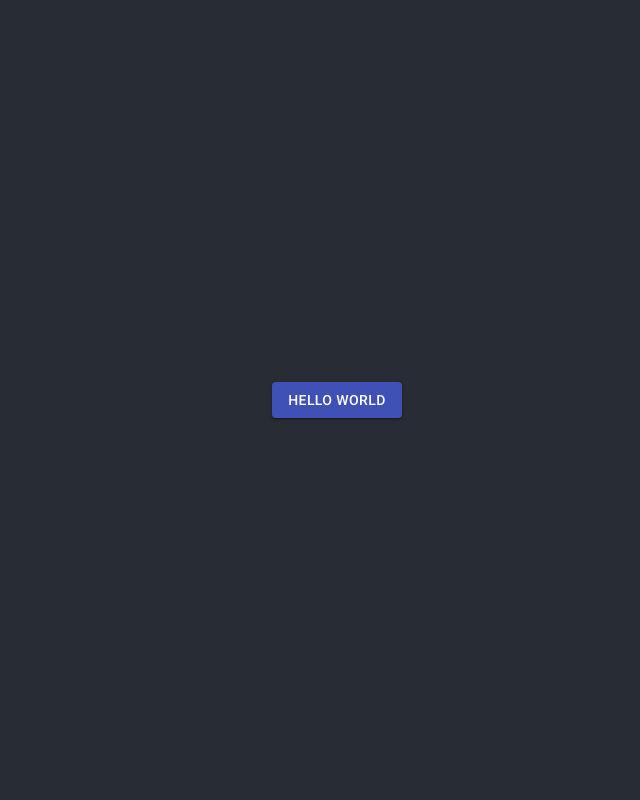
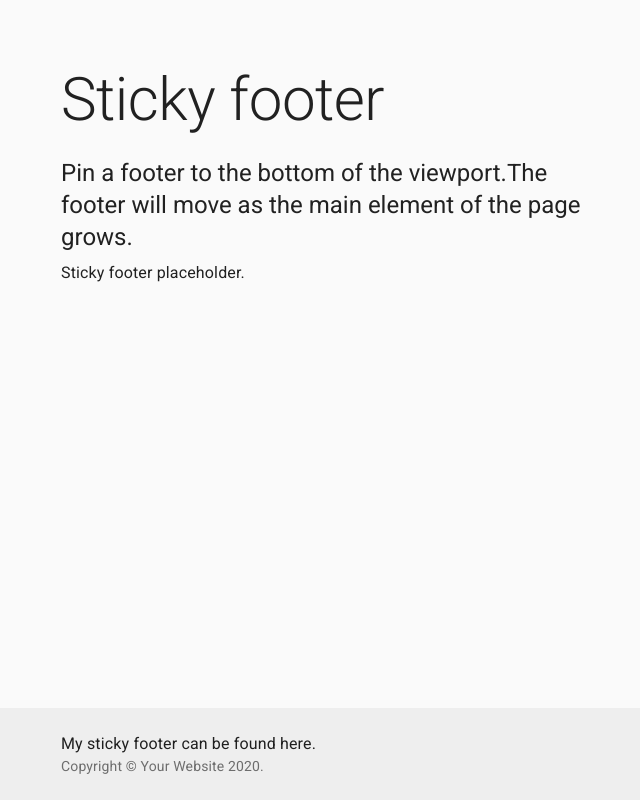
Before and after one commit to JoHoop/personal-website-react, a React (Create React App) app: page / in a window 1280 px wide. Shown: the whole page, without its empty margins (303-943 px from the left). Built offline with nearby package versions, Linux system fonts and the light colour scheme.

Commit message:
Add main text and footer

```diff
--- a/src/App.js
+++ b/src/App.js
@@ -1,17 +1,59 @@
 import React from "react";
 import "./App.css";
-import Button from "@material-ui/core/Button";
+import Typography from "@material-ui/core/Typography";
+import CssBaseline from "@material-ui/core/CssBaseline";
+import { makeStyles } from "@material-ui/core/styles";
+import Container from "@material-ui/core/Container";
+import Copyright from "./components/Copyright";
 
-function App() {
+const useStyles = makeStyles((theme) => ({
+    root: {
+        display: "flex",
+        flexDirection: "column",
+        minHeight: "100vh",
+    },
+    main: {
+        marginTop: theme.spacing(8),
+        marginBottom: theme.spacing(2),
+    },
+    footer: {
+        padding: theme.spacing(3, 2),
+        marginTop: "auto",
+        backgroundColor:
+            theme.palette.type === "light"
+                ? theme.palette.grey[200]
+                : theme.palette.grey[800],
+    },
+}));
+
+export default function App() {
+    const classes = useStyles();
+
     return (
-        <div className="App">
-            <header className="App-header">
-                <Button variant="contained" color="primary">
-                    Hello World
-                </Button>
-            </header>
+        <div className={classes.root}>
+            <CssBaseline />
+            <Container component="main" className={classes.main} maxWidth="sm">
+                <Typography variant="h2" component="h1" gutterBottom>
+                    Sticky footer
+                </Typography>
+                <Typography variant="h5" component="h2" gutterBottom>
+                    {"Pin a footer to the bottom of the viewport."}
+                    {
+                        "The footer will move as the main element of the page grows."
+                    }
+                </Typography>
+                <Typography variant="body1">
+                    Sticky footer placeholder.
+                </Typography>
+            </Container>
+            <footer className={classes.footer}>
+                <Container maxWidth="sm">
+                    <Typography variant="body1">
+                        My sticky footer can be found here.
+                    </Typography>
+                    <Copyright />
+                </Container>
+            </footer>
         </div>
     );
 }
-
-export default App;
--- /dev/null
+++ b/src/components/Copyright.js
@@ -0,0 +1,16 @@
+import React from "react";
+import Typography from "@material-ui/core/Typography";
+import Link from "@material-ui/core/Link";
+
+export default function Copyright() {
+    return (
+        <Typography variant="body2" color="textSecondary">
+            {"Copyright © "}
+            <Link color="inherit" href="https://material-ui.com/">
+                Your Website
+            </Link>{" "}
+            {new Date().getFullYear()}
+            {"."}
+        </Typography>
+    );
+}
```
